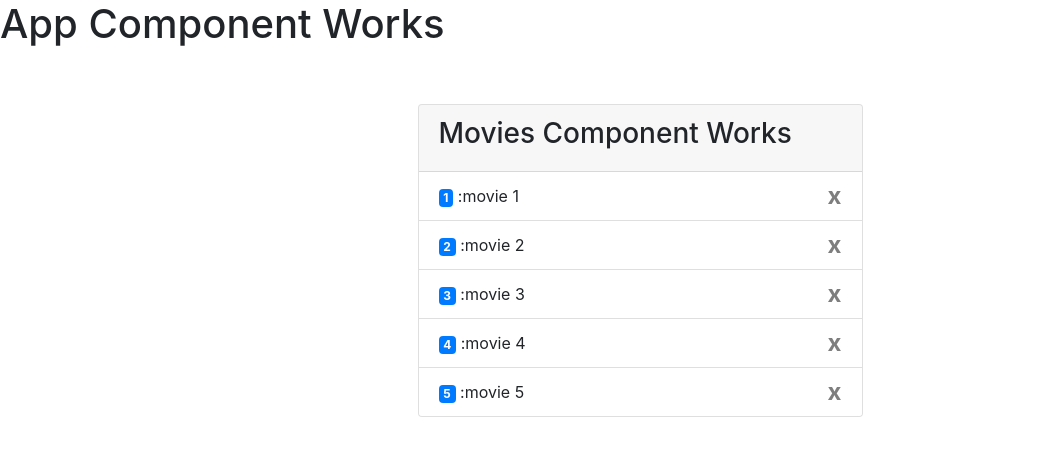
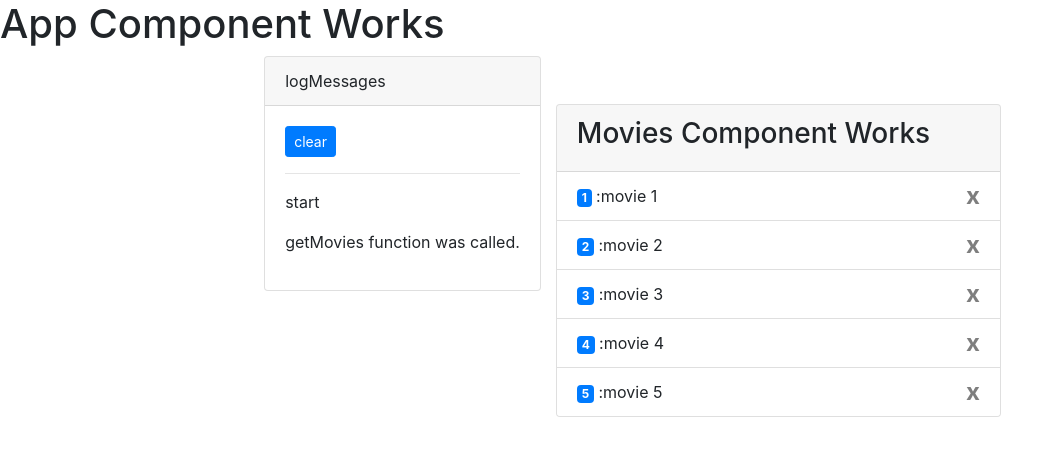
Before and after one commit to AbdulkerimFettahoglu/AngularExercises, an Angular app in the folder 3-Angular7.3.9-Exercises/MovieApp/: page / in a window 1280 px wide. Shown: the top 456 px of the page, without its empty margins (0-1063 px from the left). Built offline with nearby package versions, Linux system fonts and the light colour scheme.

Commit message:
Logging section was added to MovieService section.

```diff
--- a/3-Angular7.3.9-Exercises/MovieApp/src/app/app.component.html
+++ b/3-Angular7.3.9-Exercises/MovieApp/src/app/app.component.html
@@ -1,6 +1,7 @@
 <h1>App Component Works</h1>
 <div class="container">
     <div class="row justify-content-center">
+        <logging></logging>
         <div class="col-md-5 mt-5">
             <movies></movies>
         </div>
--- a/3-Angular7.3.9-Exercises/MovieApp/src/app/app.module.ts
+++ b/3-Angular7.3.9-Exercises/MovieApp/src/app/app.module.ts
@@ -6,13 +6,15 @@
 import { MoviesComponent } from "./movies/movies.component";
 import { MovieComponent } from './movie/movie.component';
 import { MovieDetailComponent } from './movie-detail/movie-detail.component';
+import { LoggingComponent } from './logging/logging.component';
 
 @NgModule({
   declarations: [
     AppComponent,
     MoviesComponent,
     MovieComponent,
-    MovieDetailComponent
+    MovieDetailComponent,
+    LoggingComponent
   ],
   imports: [
     BrowserModule,
--- /dev/null
+++ b/3-Angular7.3.9-Exercises/MovieApp/src/app/logging.service.ts
@@ -0,0 +1,19 @@
+import { Injectable } from '@angular/core';
+
+@Injectable({
+  providedIn: 'root'
+})
+export class LoggingService {
+
+  logMessages: string[] = ["start"];
+
+  constructor() { }
+
+  add(newMessage: string): void {
+    this.logMessages.push(newMessage);
+  }
+
+  clear(): void {
+    this.logMessages = [];
+  }
+}
--- /dev/null
+++ b/3-Angular7.3.9-Exercises/MovieApp/src/app/logging/logging.component.html
@@ -0,0 +1,12 @@
+<div class="card" *ngIf="loggingService.logMessages.length">
+  <div class="card-header">
+    logMessages
+  </div>
+  <div class="card-body">
+    <button (click)="loggingService.clear()" class="btn btn-primary btn-sm">clear</button>
+    <hr>
+    <p *ngFor="let message of loggingService.logMessages">
+      {{message}}
+    </p>
+  </div>
+</div>
--- /dev/null
+++ b/3-Angular7.3.9-Exercises/MovieApp/src/app/logging/logging.component.ts
@@ -0,0 +1,15 @@
+import { Component, OnInit } from '@angular/core';
+import { LoggingService } from '../logging.service';
+
+@Component({
+  selector: 'logging',
+  templateUrl: './logging.component.html'
+})
+export class LoggingComponent implements OnInit {
+
+  constructor(private loggingService: LoggingService) { }
+
+  ngOnInit() {
+  }
+
+}
--- a/3-Angular7.3.9-Exercises/MovieApp/src/app/movie.service.ts
+++ b/3-Angular7.3.9-Exercises/MovieApp/src/app/movie.service.ts
@@ -2,15 +2,17 @@
 import { Movie } from "./movie";
 import { Movies } from "./movie.datasource";
 import { Observable, of } from 'rxjs';
+import { LoggingService } from './logging.service';
 
 @Injectable({
   providedIn: 'root'
 })
 export class MovieService {
 
-  constructor() { }
+  constructor(private loggingService: LoggingService) { }
 
   getMovies(): Observable<Movie[]> {
+    this.loggingService.add("getMovies function was called.");
     return of(Movies);
   }
 }
```
